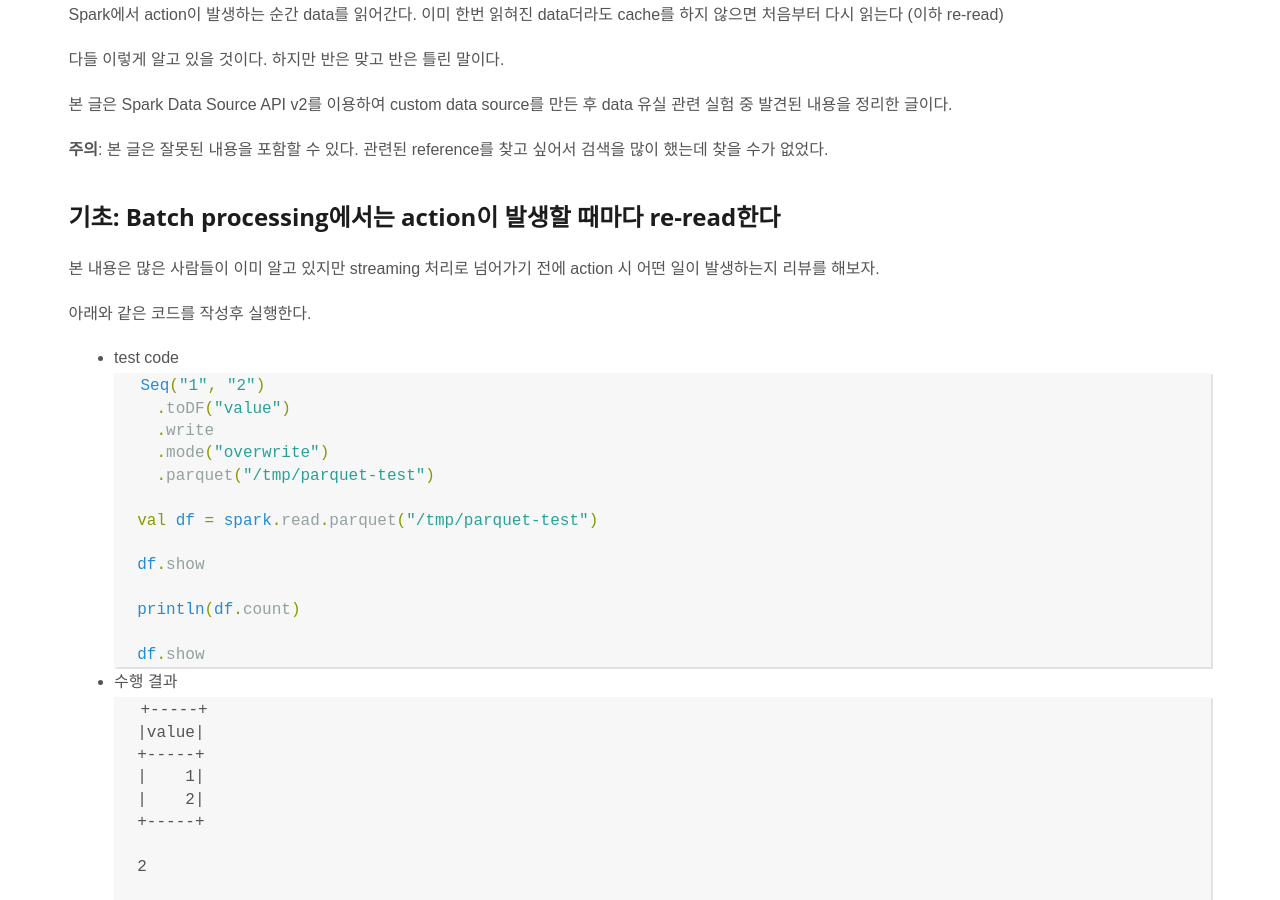
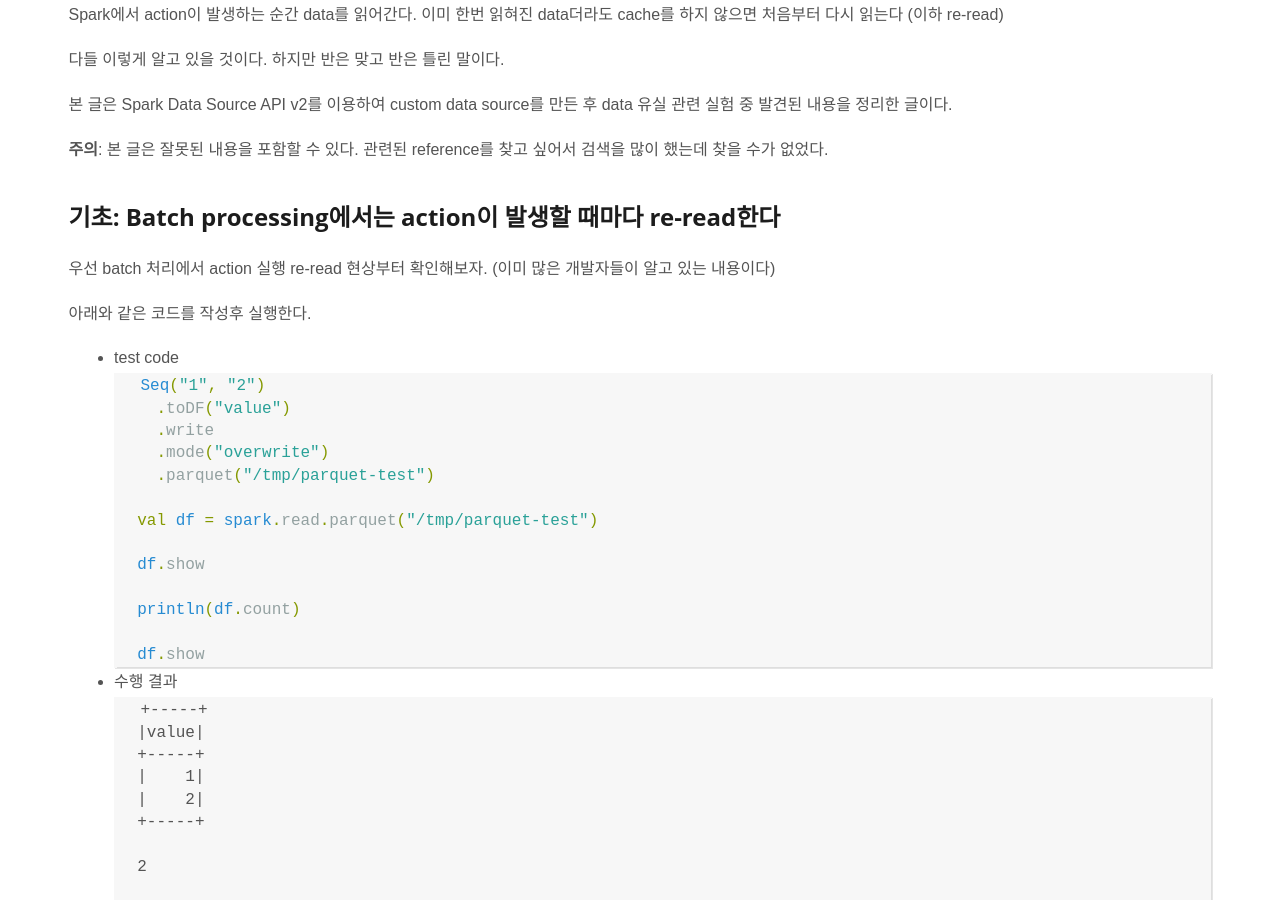
Before and after one commit to jason-heo/jason-heo.github.io, a Jekyll site: the page built from _posts/2022-02-19-spark-sstream-cached-by-default.md, in a window 1280 px wide and 900 px high, scrolled down 312 px. Built offline with Jekyll 4.4.1, drawn with Linux system fonts in a browser that asks for light colours; comment, search, counter and statistics services are not loaded.

Commit message:
문구 수정

```diff
--- a/_posts/2022-02-19-spark-sstream-cached-by-default.md
+++ b/_posts/2022-02-19-spark-sstream-cached-by-default.md
@@ -14,7 +14,7 @@
 
 ## 기초: Batch processing에서는 action이 발생할 때마다 re-read한다
 
-본 내용은 많은 사람들이 이미 알고 있지만 streaming 처리로 넘어가기 전에 action 시 어떤 일이 발생하는지 리뷰를 해보자.
+우선 batch 처리에서  action 실행 re-read 현상부터 확인해보자. (이미 많은 개발자들이 알고 있는 내용이다)
 
 아래와 같은 코드를 작성후 실행한다.
 
```
